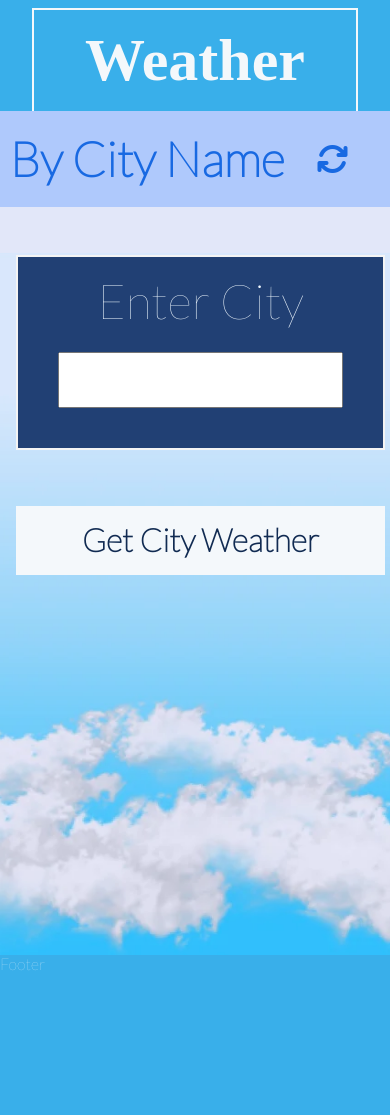
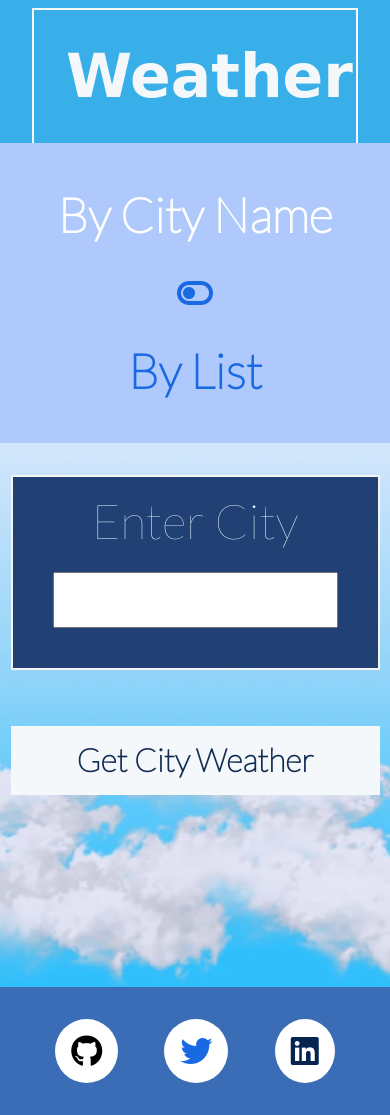
Before and after one commit to priyang12/weather-react, a React (Create React App) app: page / in a window 390 px wide. Before the commit the page ends 973 px from the top, so only its background shows below. Built offline with nearby package versions, Linux system fonts and the light colour scheme; the HTML template or start-up script is replaced by a standard one.

Commit message:
Fixed cross-browser

```diff
--- a/src/App.css
+++ b/src/App.css
@@ -10,13 +10,25 @@ body {
   font-family: 'Lato', sans-serif;
   overflow-x: hidden;
 }
-
+body::-webkit-scrollbar {
+  width: 0.5em;
+}
+body::-webkit-scrollbar-thumb {
+  background: rgb(64, 192, 226);
+  background: rgb(91, 64, 226);
+  background: linear-gradient(
+    0deg,
+    rgba(91, 64, 226, 1) 23%,
+    rgba(242, 175, 27, 1) 89%
+  );
+  background: -moz-linear-gradient(
+    0deg,
+    rgba(91, 64, 226, 1) 23%,
+    rgba(242, 175, 27, 1) 89%
+  );
+}
 ul {
   list-style: none;
-}
-
-.container {
-  margin: 2rem;
 }
 
 form {
@@ -56,10 +68,47 @@ form label {
   align-self: center;
   font-size: 3em;
 }
+footer {
+  font-size: 2rem;
+  text-align: center;
+  z-index: 0;
+  background-color: #3b6cb6;
+}
+
+footer .links {
+  padding: 1em;
+  display: flex;
+  justify-content: space-around;
+}
+footer .links a {
+  background-color: #fff;
+  border-radius: 50%;
+  color: #1869e2;
+  transition: all 0.5s;
+}
+footer .links a:hover {
+  background-color: #ecf02a;
+  border-radius: 80%;
+}
+footer .links a:first-child {
+  color: black;
+}
+footer .links a:last-child {
+  color: #062450;
+}
+footer .links a i {
+  padding: 1rem;
+}
+.container {
+  margin: 2rem;
+}
+.toogle {
+  cursor: pointer;
+  background-color: #073b8a;
+}
 #loader {
   text-align: center;
 }
-
 #alert {
   top: 0rem;
   left: 0%;
@@ -118,7 +167,7 @@ nav .logo {
   margin: 0rem auto;
   font-size: 2.5rem;
   font-weight: 500;
-  font-family: cursive;
+  font-family: Comic Sans MS, Lucida Handwriting;
 }
 
 nav .cloud {
@@ -127,22 +176,26 @@ nav .cloud {
 }
 nav img {
   width: 10rem;
-  height: 5rem;
 }
 #ToogleScreen {
   display: flex;
   align-items: center;
   color: #1869e2;
   justify-content: center;
-  width: 100vw;
   background-color: #afc9fc;
   font-size: 2rem;
+  transition: all 1s;
+  height: 300px;
+}
+#ToogleScreen > div {
+  margin: 1em;
 }
 #ToogleScreen i {
   cursor: pointer;
-  margin: 1em;
 }
-
+#ToogleScreen .active {
+  color: rgb(255, 255, 255);
+}
 #main {
   border-top: 2px solid #f4f8fb;
   background: url('../src/image/transparney.webp') no-repeat center center/cover;
@@ -151,7 +204,7 @@ nav img {
 }
 #main .container {
   position: relative;
-  color: #f4f8fb;
+  color: #112b52;
   width: fit-content;
   margin: 1em auto;
   text-align: center;
@@ -167,20 +220,24 @@ nav img {
   width: 100%;
   height: 100%;
   border-radius: 20px;
-  background-color: black;
+  background-color: rgb(255, 255, 255);
   z-index: -1;
-  opacity: 0.3;
+  opacity: 0.4;
 }
 #main .container .title {
+  color: #f4f4f4;
   font-size: 5rem;
+}
+#main .container .row {
+  font-family: Arial, Helvetica, sans-serif;
+  margin-top: 1.5em;
 }
 #main .container h2 li,
 #main .container h4 li,
 #main .container .list li,
 #main .container .wind li {
+  margin: 1rem 0;
   font-size: 1.5rem;
-  margin: 1rem 0;
-  font-weight: 800;
 }
 
 #search {
@@ -193,6 +250,7 @@ nav img {
   text-align: center;
   z-index: 1;
 }
+
 #search::after {
   content: '';
   position: absolute;
@@ -204,7 +262,9 @@ nav img {
   z-index: -1;
   opacity: 0.2;
 }
-
+#search .wetherinput {
+  width: 100%;
+}
 #search .wetherinput #searchWeather {
   margin: 2em auto;
 }
@@ -223,19 +283,11 @@ nav img {
   margin-top: 0em;
   border: 2px solid #333;
 }
-#Footer {
-  background-color: #062450;
-}
+
 /* animation */
 @keyframes move {
   from {
     transform: translate3d(70%, 0px, 0px);
-  }
-}
-/* destop */
-@media screen and (min-device-width: 1200px) and (max-device-width: 1600px) and (-webkit-min-device-pixel-ratio: 1) {
-  .btn-light {
-    padding: 1em;
   }
 }
 @media only screen and (max-width: 600px) {
@@ -249,52 +301,29 @@ nav img {
     width: 80%;
   }
   form select {
-    width: 100%;
+    width: 70%;
     padding: 0.5rem;
-  }
-
-  nav {
-    padding: 1rem;
   }
   nav .cloud {
     display: none;
     animation: none;
   }
-  #main .container .title {
-    font-size: 2rem;
+
+  #ToogleScreen {
+    flex-direction: column;
   }
   #main .container .row {
     display: flex;
     flex-direction: column;
-  }
-  #main .container h2,
-  #main .container h4,
-  #main .container .list,
-  #main .container .wind {
-    margin: 0.5rem 0rem;
-  }
-  #main .container h2 li,
-  #main .container h4 li,
-  #main .container .list li,
-  #main .container .wind li {
-    margin: 1rem;
   }
   #search {
     display: flex;
     flex-direction: column;
     height: 100vh;
   }
-  #searchWeather {
-    padding: 1em;
+  #search #getWeather {
+    width: 90%;
   }
-  #search #getWeather {
-    margin: 2rem;
-  }
-  #search #getWeather:disabled {
-    background-color: #39afea;
-    border: 2px solid #333;
-  }
-
   #search .wetherinput #searchWeather .form-control {
     color: aliceblue;
     flex-direction: column;
--- a/src/App.js
+++ b/src/App.js
@@ -1,8 +1,9 @@
 import { Fragment } from 'react';
 import Header from './Components/Header';
 import Main from './Components/Main';
+import cloud from './image/cloud-min.png';
+import Footer from './Components/Footer';
 import './App.css';
-import cloud from './image/cloud-min.png';
 function App() {
   const img = { src: cloud, alt: 'Loading' };
 
@@ -10,7 +11,7 @@ function App() {
     <Fragment>
       <Header logo='Weather' image={img} />
       <Main />
-      <div className='footer'>Footer</div>
+      <Footer />
     </Fragment>
   );
 }
--- a/src/Components/Display.js
+++ b/src/Components/Display.js
@@ -20,7 +20,7 @@ const Display = ({ weatherDetails }) => {
     <section id='main'>
       <div className='container' data-testid='displayWeather'>
         <h1 className='title' id='Weather_status'>
-          {name} | {weather[0].main || 'Not Avaliable'}
+          {name} {weather[0].main || 'Not Avaliable'}
         </h1>
         <div className='row'>
           <div className='col'>
--- a/src/Components/Footer.js
+++ b/src/Components/Footer.js
@@ -2,9 +2,19 @@ import React from 'react';
 
 const Footer = () => {
   return (
-    <div id='Footer'>
-      <div className='main'>Footer</div>
-    </div>
+    <footer>
+      <div className='links'>
+        <a href='https://github.com/priyang12'>
+          <i class='fab fa-github'></i>
+        </a>
+        <a href='twitter.com'>
+          <i class='fab fa-twitter'></i>
+        </a>
+        <a href='https://www.linkedin.com/in/priyang-patel-948685176/'>
+          <i class='fab fa-linkedin'></i>
+        </a>
+      </div>
+    </footer>
   );
 };
 
--- a/src/Components/GetBylist.js
+++ b/src/Components/GetBylist.js
@@ -32,6 +32,7 @@ const GetBylist = ({ setUrl }) => {
           url='https://api.countrystatecity.in/v1/countries'
           setvalue={onChange}
         />
+
         <div className='stick'></div>
         <SelectOptions
           name='State'
--- a/src/Components/GetbyCityname.js
+++ b/src/Components/GetbyCityname.js
@@ -19,6 +19,7 @@ const GetbyCityname = ({ setUrl }) => {
           type='text'
           id='searchCity'
           name='cityName'
+          aria-label='Cityname'
           onChange={(e) => setcityName(e.target.value)}
         />
       </div>
--- a/src/Components/Main.js
+++ b/src/Components/Main.js
@@ -27,10 +27,15 @@ const Main = () => {
       )}
       <section id='search' data-testid='InputCity'>
         <div id='ToogleScreen'>
-          <h1>{toggleScreen ? 'By City Name' : 'By List'}</h1>
+          <h1 className={toggleScreen && 'active'}>By City Name</h1>
           <div onClick={ChangeScreen}>
-            <i className='fa fa-refresh' aria-hidden='true'></i>
+            {toggleScreen ? (
+              <i class='fas fa-toggle-off'></i>
+            ) : (
+              <i class='fas fa-toggle-on'></i>
+            )}
           </div>
+          <h1 className={!toggleScreen && 'active'}>By List</h1>
         </div>
         <div className='wetherinput' id='CitySearch'>
           {toggleScreen ? (
--- a/src/Components/SelectOptions.js
+++ b/src/Components/SelectOptions.js
@@ -4,7 +4,6 @@ import PropTypes from 'prop-types';
 const SelectOptions = ({ name, url, setvalue }) => {
   const header = true;
   const { data, loading } = useFetch(url, header);
-
   return loading ? (
     <div className='loadingState'>Loading</div>
   ) : (
@@ -15,7 +14,6 @@ const SelectOptions = ({ name, url, setvalue }) => {
       data-testid='selectoption'
     >
       <option>Select {name}</option>
-
       {data &&
         data.map((coun) => (
           <option value={coun.iso2} key={coun.id}>
--- a/src/Utilis/useFetch.js
+++ b/src/Utilis/useFetch.js
@@ -29,7 +29,6 @@ export const useFetch = (url, header) => {
         }
       } catch (error) {
         seterror(error.response?.data);
-        console.log(error.response);
         setdata(null);
         setloading(false);
       }
```
Also changed, not shown: src/Components/InputCity.js (deleted, +0 -73 lines).
